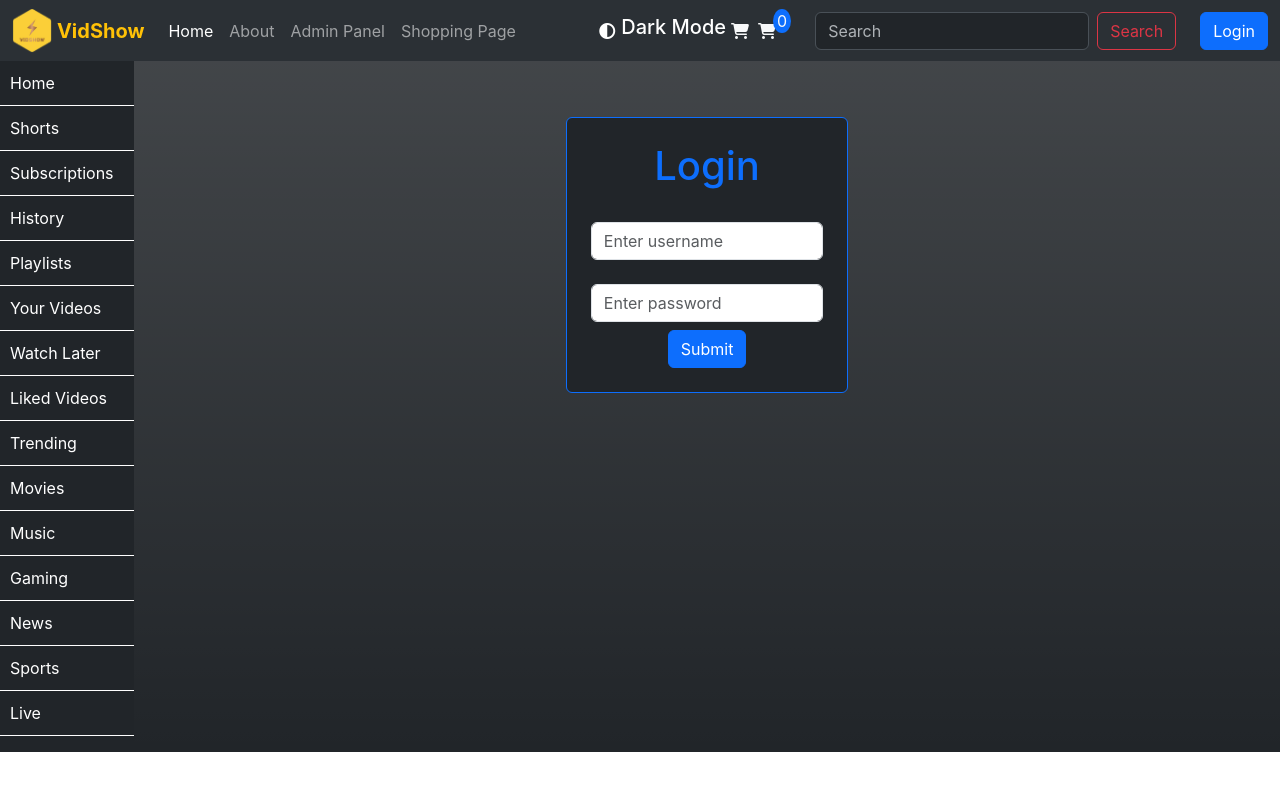
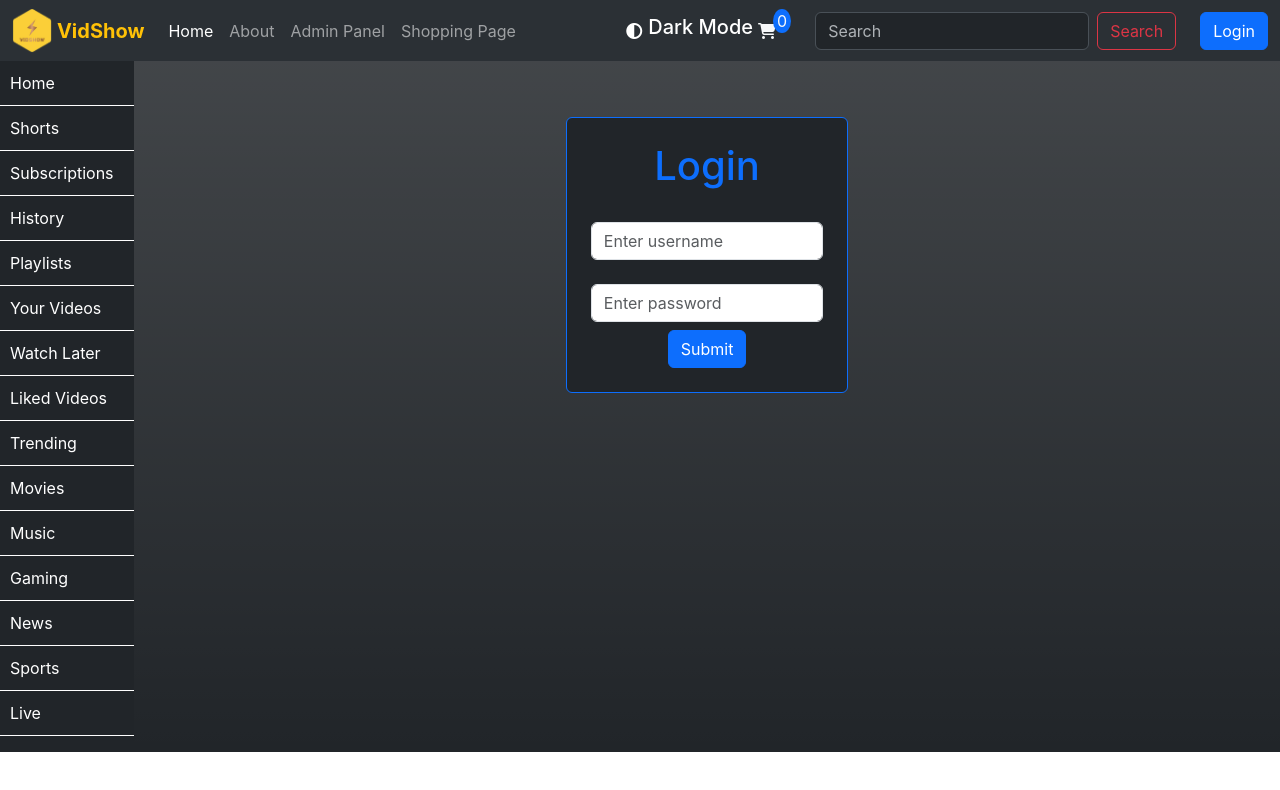
Before and after one commit to jahangir3333/React-Vidshow, a React (Create React App) app: page / in a window 1280 px wide. Shown: the top 790 px of the page. Built offline with nearby package versions, Linux system fonts and the light colour scheme.

Commit message:
update bugs

```diff
--- a/src/App.js
+++ b/src/App.js
@@ -9,7 +9,6 @@ import { createContext, useState } from 'react';
 import Login from './COMPONENTS/Login';
 import Content from './COMPONENTS/Content';
 import ShoppingHome from './COMPONENTS/SHOPPING/ShoppingHome';
-import { set } from 'react-hook-form';
 import Cart from './COMPONENTS/SHOPPING/Cart';
 
 const theme=createContext();
--- a/src/COMPONENTS/Navbar.jsx
+++ b/src/COMPONENTS/Navbar.jsx
@@ -3,6 +3,10 @@ import { Link } from 'react-router'
 import logo from '../IMAGES/logo2.png' // Assuming you have a logo.png in the assets folder
 import {theme} from '../App'
 import { shopping } from '../App'
+
+
+
+
 function Navbar() {
   let {mytheme,handletheme}=useContext(theme)
   let {cart}=useContext(shopping)
@@ -42,12 +46,11 @@ function Navbar() {
         {mytheme==='dark'?<h5>Dark Mode</h5>:<h5>Light Mode</h5>}
         </div>
 
-        <i className={`fa-solid fa-cart-shopping text-${mytheme==='dark'?'light':'dark'}`}></i><span className={`text-${mytheme==='dark'?'light':'dark'} rounded-circle bg-danger px-1`} style={{position:'relative',marginLeft:'1px',marginBottom:'20px'}}>{cart<=9&&cart>0?"0"+cart:cart}</span>
-
 
         <Link to='/cart'>
         <i className={`fa-solid fa-cart-shopping text-${mytheme==='dark'?'light':'dark'}`}></i>
         </Link>
+
         <span className={`text-${mytheme==='dark'?'light':'dark'} rounded-circle bg-primary px-1`} style={{position:'relative',marginLeft:'-3px',marginBottom:'20px'}}>{cart.length===0?" "+"0":cart.length<=9&&cart>0?"0"+cart.length:cart.length}</span>
 
       <form className="d-flex mx-4" role="search">
```
